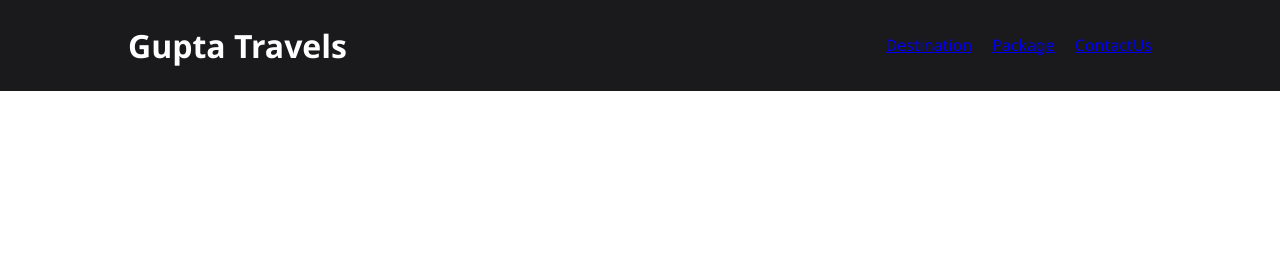
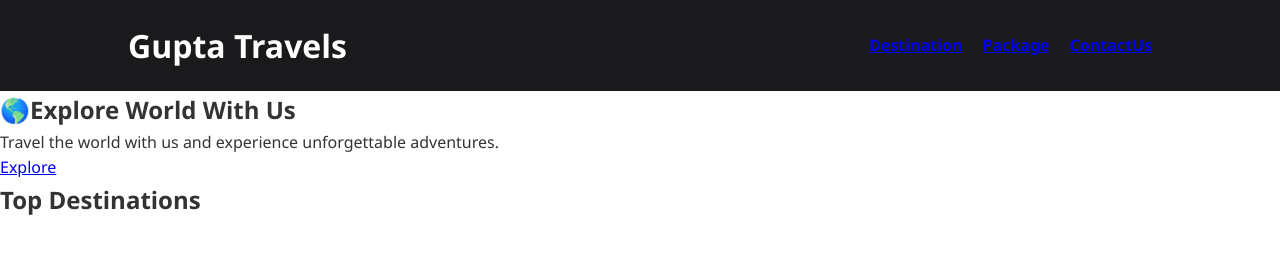
Before and after one commit to Yug-Gupta/Java-Daily-Practice, a plain HTML site: page HTML&CSS_Project/index.html in a window 1280 px wide. Drawn offline with Linux system fonts and the light colour scheme.

Commit message:
Daily Java Development

```diff
--- a/HTML&CSS_Project/index.html
+++ b/HTML&CSS_Project/index.html
@@ -11,11 +11,19 @@
         <h1>Gupta Travels</h1>
         <nav>
             <ul class="nav-links">
-                <li><a href="#">Destination</a></li>
-                <li><a href="#">Package</a></li>
-                <li><a href="#">ContactUs</a></li>
+                <li><a href="#packages">Destination</a></li>
+                <li><a href="#packages">Package</a></li>
+                <li><a href="#packages">ContactUs</a></li>
             </ul>
         </nav>
     </header>
+    <section>
+        <h2>🌎Explore World With Us</h2>
+        <p>Travel the world with us and experience unforgettable adventures.</p>
+        <a href="#packages" class="btn-primary">Explore</a>
+    </section>
+    <section id="destinations" class="destinations">
+        <h2>Top Destinations</h2>
+    </section>
 </body>
 </html>
--- a/HTML&CSS_Project/style.css
+++ b/HTML&CSS_Project/style.css
@@ -35,3 +35,14 @@ body {
     gap: 20px;
     list-style: none;
 }
+
+.nav-links{
+    color: var(--tc);
+    text-decoration: none;
+    font-weight: bold;
+    transition: 0.3s;
+}
+
+.nav-links a:hover{
+    color: var(--normal);
+}
```
